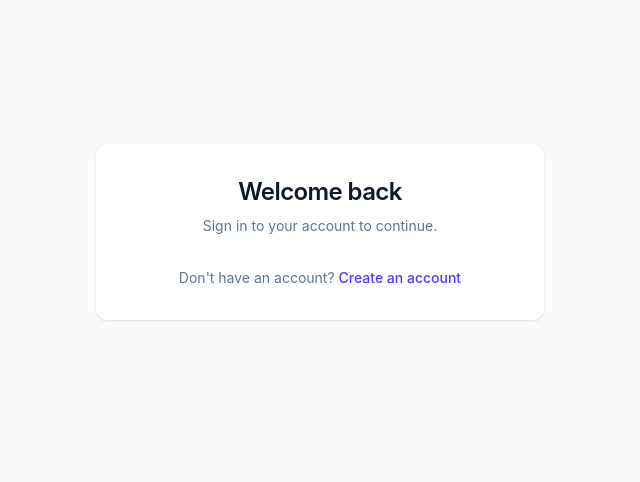
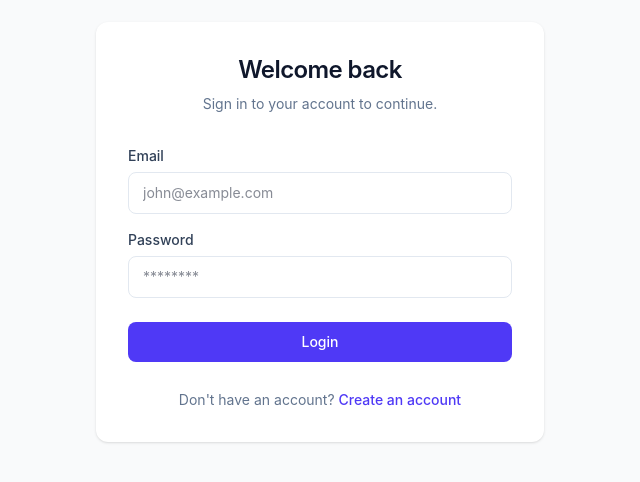
Before and after one commit to dmmoroka92/django-issue-tracker, a React (Vite) app in the folder frontend/: page /login in a window 1280 px wide. Shown: the part 168-650 px from the top of the page, without its empty margins (320-960 px from the left). Built offline with nearby package versions, Linux system fonts and the light colour scheme; no server answers.

Commit message:
feat: added login

```diff
--- a/frontend/src/app/routes.ts
+++ b/frontend/src/app/routes.ts
@@ -1,4 +1,5 @@
 export const APP_ROUTES = {
   LOGIN: "/login",
   SIGNUP: "/signup",
+  DASHBOARD: "/",
 } as const;
--- /dev/null
+++ b/frontend/src/features/auth/components/LoginForm.tsx
@@ -0,0 +1,118 @@
+import { useForm } from "react-hook-form"
+import { loginSchema, type LoginPayload } from "../schemas/login.schema"
+import { zodResolver } from "@hookform/resolvers/zod"
+import { cn } from "../../../shared/lib/utils"
+import { useLogin } from "../hooks/useLogin"
+import { useNavigate } from "react-router"
+import { toast } from "sonner"
+import { APP_ROUTES } from "../../../app/routes"
+import { getApiErrorMessage } from "../../../shared/api/errors"
+
+const LoginForm = () => {
+  const navigate = useNavigate();
+  const {
+    register,
+    handleSubmit,
+    formState: { errors, isSubmitting }
+  } = useForm<LoginPayload>({
+    resolver: zodResolver(loginSchema),
+    defaultValues: {
+      email: "",
+      password: ""
+    }
+  })
+
+  const { mutate: loginUser } = useLogin()
+
+  const inputClass = cn(
+    "w-full rounded-lg border border-slate-200 px-3.5 py-2.5 text-sm",
+    "text-slate-900 outline-none transition focus:border-indigo-500",
+    "focus:ring-2 focus:ring-indigo-500/10"
+  )
+
+  const labelClass = "mb-1.5 block text-sm font-medium text-slate-700"
+
+  const onSubmit = (formData: LoginPayload) => {
+    loginUser(formData, {
+      onSuccess: (response) => {
+        console.log("login response", response)
+
+        toast.success(
+          response.message || "Login successful!"
+        )
+
+        navigate(APP_ROUTES.DASHBOARD);
+      },
+
+      onError: (error) => {
+        toast.error(
+          getApiErrorMessage(
+            error,
+            "Login failed. Please try again."
+        ))
+      }
+    })
+  }
+
+  return (
+    <form onSubmit={handleSubmit(onSubmit)} noValidate>
+      <div className="mb-4">
+        <label htmlFor="email" className={labelClass}>
+          Email
+        </label>
+
+        <input
+          id="email"
+          type="email"
+          autoComplete="email"
+          placeholder="john@example.com"
+          className={inputClass}
+          {...register("email")}
+        />
+        {
+          errors.email && (
+            <p className="mt-1 text-xs text-red-500">
+              {errors.email.message}
+            </p>
+          )
+        }
+      </div>
+
+      <div className="mb-4">
+        <label htmlFor="password" className={labelClass}>
+          Password
+        </label>
+
+        <input
+          id="password"
+          type="password"
+          autoComplete="current-password"
+          placeholder="********"
+          className={inputClass}
+          {...register("password")}
+        />
+        {
+          errors.password && (
+            <p className="mt-1 text-xs text-red-500">
+              {errors.password.message}
+            </p>
+          )
+        }
+      </div>
+
+      <button
+        type="submit"
+        disabled={isSubmitting}
+        className={cn(
+          "mt-2 w-full rounded-lg bg-indigo-600 px-4 py-2.5 text-sm",
+          "font-medium text-white transition hover:bg-indigo-700",
+          "disabled:cursor-not-allowed disabled:opacity-50"
+        )}
+      >
+        {isSubmitting ? "Logging in..." : "Login"}
+      </button>
+    </form>
+  )
+}
+
+export default LoginForm;
--- /dev/null
+++ b/frontend/src/features/auth/hooks/useLogin.ts
@@ -0,0 +1,18 @@
+import { useMutation } from "@tanstack/react-query"
+import type { LoginPayload } from "../schemas/login.schema"
+import { apiClient } from "../../../shared/api/client"
+import type { LoginResponse } from "../types/auth.types"
+import { API_ENDPOINTS } from "../api/endpoints"
+
+export const useLogin = () => {
+  return useMutation({
+    mutationFn: async (payload: LoginPayload) => {
+      const response = await apiClient.post<LoginResponse>(
+        API_ENDPOINTS.AUTH.LOGIN,
+        payload
+      )
+
+      return response.data
+    }
+  })
+}
--- a/frontend/src/features/auth/hooks/useRegistration.ts
+++ b/frontend/src/features/auth/hooks/useRegistration.ts
@@ -1,14 +1,13 @@
 import { useMutation } from "@tanstack/react-query"
 import type { SignUpPayload } from "../schemas/signUp.schema"
-import type { User } from "../types/auth.types"
-import type { ApiResponse } from "../../../shared/api/types"
+import type { SignUpResponse } from "../types/auth.types"
 import { API_ENDPOINTS } from "../api/endpoints"
 import { apiClient } from "../../../shared/api/client"
 
 export const useRegistration = () => {
   return useMutation({
-    mutationFn: async (payload: SignUpPayload): Promise<ApiResponse<User>> => {
-      const response = await apiClient.post<ApiResponse<User>>(
+    mutationFn: async (payload: SignUpPayload): Promise<SignUpResponse> => {
+      const response = await apiClient.post<SignUpResponse>(
         API_ENDPOINTS.AUTH.SIGN_UP,
         payload
       )
--- a/frontend/src/features/auth/pages/LoginPage.tsx
+++ b/frontend/src/features/auth/pages/LoginPage.tsx
@@ -1,6 +1,6 @@
 
 import { Link } from "react-router";
-// import { LoginForm } from "../components/LoginForm";
+import LoginForm from "../components/LoginForm";
 
 export const LoginPage = () => {
   return (
@@ -15,7 +15,7 @@ export const LoginPage = () => {
         </p>
       </div>
 
-      {/* <LoginForm /> */}
+      <LoginForm />
 
       <p className="mt-7 text-center text-sm text-slate-500">
         Don't have an account?{" "}
--- /dev/null
+++ b/frontend/src/features/auth/schemas/login.schema.ts
@@ -0,0 +1,15 @@
+import { z } from "zod";
+
+export const loginSchema = z.object({
+  email: z.email({ message: "Invalid email address" }),
+
+  password: z
+    .string()
+    .min(8, { message: "Password must be at least 8 characters" })
+    .max(128, { message: "Password must be less than 128 characters" })
+    .regex(/[a-z]/, { message: "Password must contain at least one lowercase letter" })
+    .regex(/[A-Z]/, { message: "Password must contain at least one uppercase letter" })
+    .regex(/[^a-zA-Z0-9]/, { message: "Password must contain at least one special character" }),
+})
+
+export type LoginPayload = z.infer<typeof loginSchema>;
--- a/frontend/src/features/auth/types/auth.types.ts
+++ b/frontend/src/features/auth/types/auth.types.ts
@@ -8,3 +8,8 @@ export type User = {
 };
 
 export type SignUpResponse = ApiResponse<User>;
+
+export type LoginResponse = ApiResponse<{
+  access: string;
+  refresh: string;
+}>;
--- /dev/null
+++ b/frontend/src/features/dashboard/pages/DashboardPage.tsx
@@ -0,0 +1,10 @@
+const DashboardPage = () => {
+  return (
+    <div>
+      <h1>Dashboard</h1>
+      <p>Welcome to the dashboard</p>
+    </div>
+  )
+}
+
+export default DashboardPage;
```
Also changed, not shown: frontend/src/app/router.tsx (+11 -0 lines).
